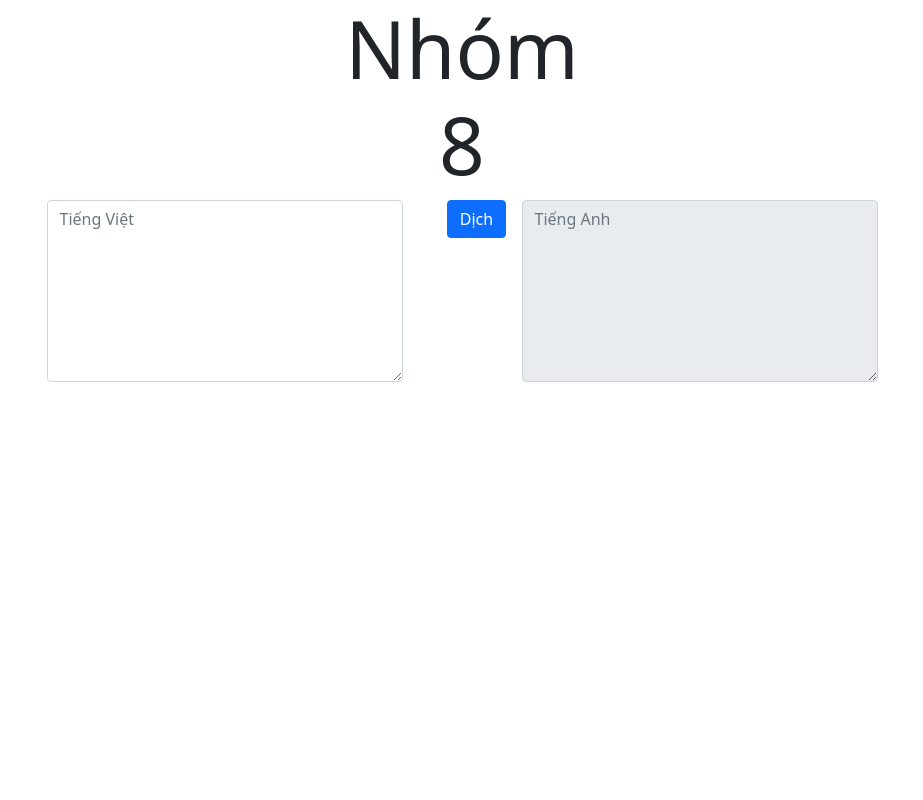
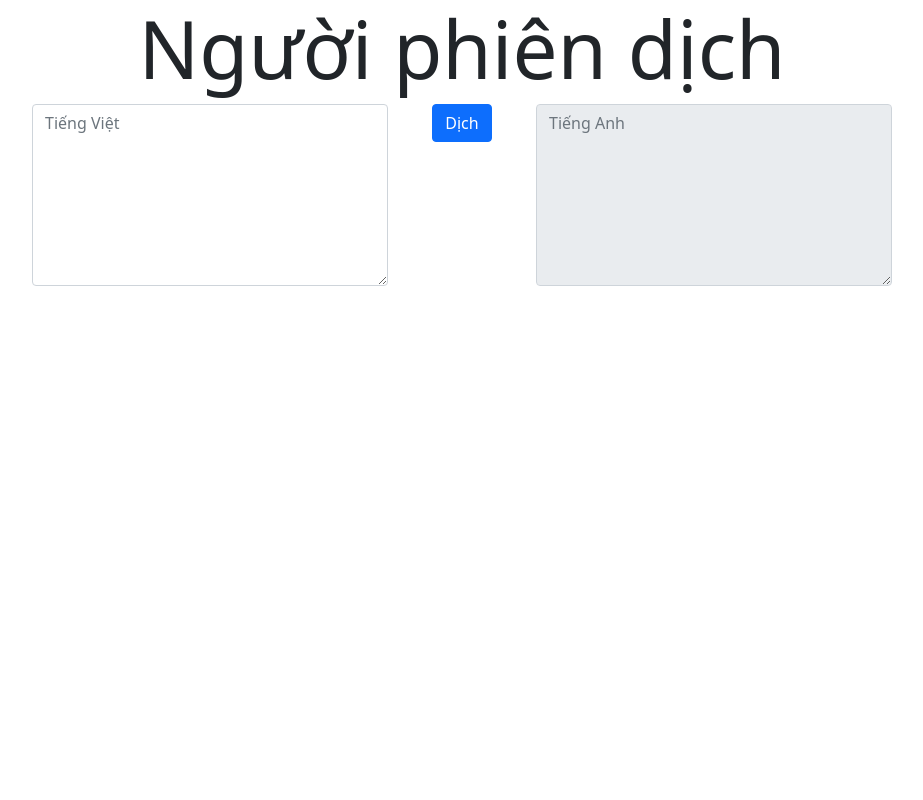
Before and after one commit to minhtri6179/moses-web, a Flask app: page / in a window 1280 px wide. Shown: the whole page, without its empty margins (178-1101 px from the left). Run offline with Flask 2, Linux system fonts and the light colour scheme; some libraries are stand-ins or nearby versions.

Commit message:
edit layout

```diff
--- a/templates/main.html
+++ b/templates/main.html
@@ -1,16 +1,16 @@
-<!DOCTYPE html>
 <html lang="en">
   <head>
     <meta charset="UTF-8" />
     <meta http-equiv="X-UA-Compatible" content="IE=edge" />
     <meta name="viewport" content="width=device-width, initial-scale=1.0" />
-    <title>Translation Demo</title>
+    <title>Mosesdecoder demo</title>
     <link
       href="https://cdn.jsdelivr.net/npm/bootstrap@5.0.2/dist/css/bootstrap.min.css"
       rel="stylesheet"
       integrity="sha384-EVSTQN3/azprG1Anm3QDgpJLIm9Nao0Yz1ztcQTwFspd3yD65VohhpuuCOmLASjC"
       crossorigin="anonymous"
     />
+
     <style>
       .row {
         text-align: center;
@@ -24,14 +24,17 @@
         height: 100px;
         width: 100px;
       }
+      @import url("https://maxcdn.bootstrapcdn.com/bootstrap/4.0.0-alpha.6/css/bootstrap.min.css");
+      html,
+      body {
+        height: 100%;
+      }
     </style>
   </head>
   <body>
     <div class="container">
       <div class="row">
-        <div class="col-xs-6 col-md-3">
-          <h1 class="display-1">Nhóm 8</h1>
-        </div>
+        <h1 class="display-1">Người phiên dịch</h1>
       </div>
       <div class="row">
         <div class="col-4">
@@ -43,14 +46,14 @@
             rows="7"
           ></textarea>
         </div>
-        <div class="col-1">
+        <div class="col-md-auto">
           <div class="translate_btn">
             <button
               id="translate_btn"
               class="btn btn-primary"
               onclick="vi2en()"
             >
-              <span>Dịch </span>
+              <span>Dịch</span>
             </button>
           </div>
         </div>
```
